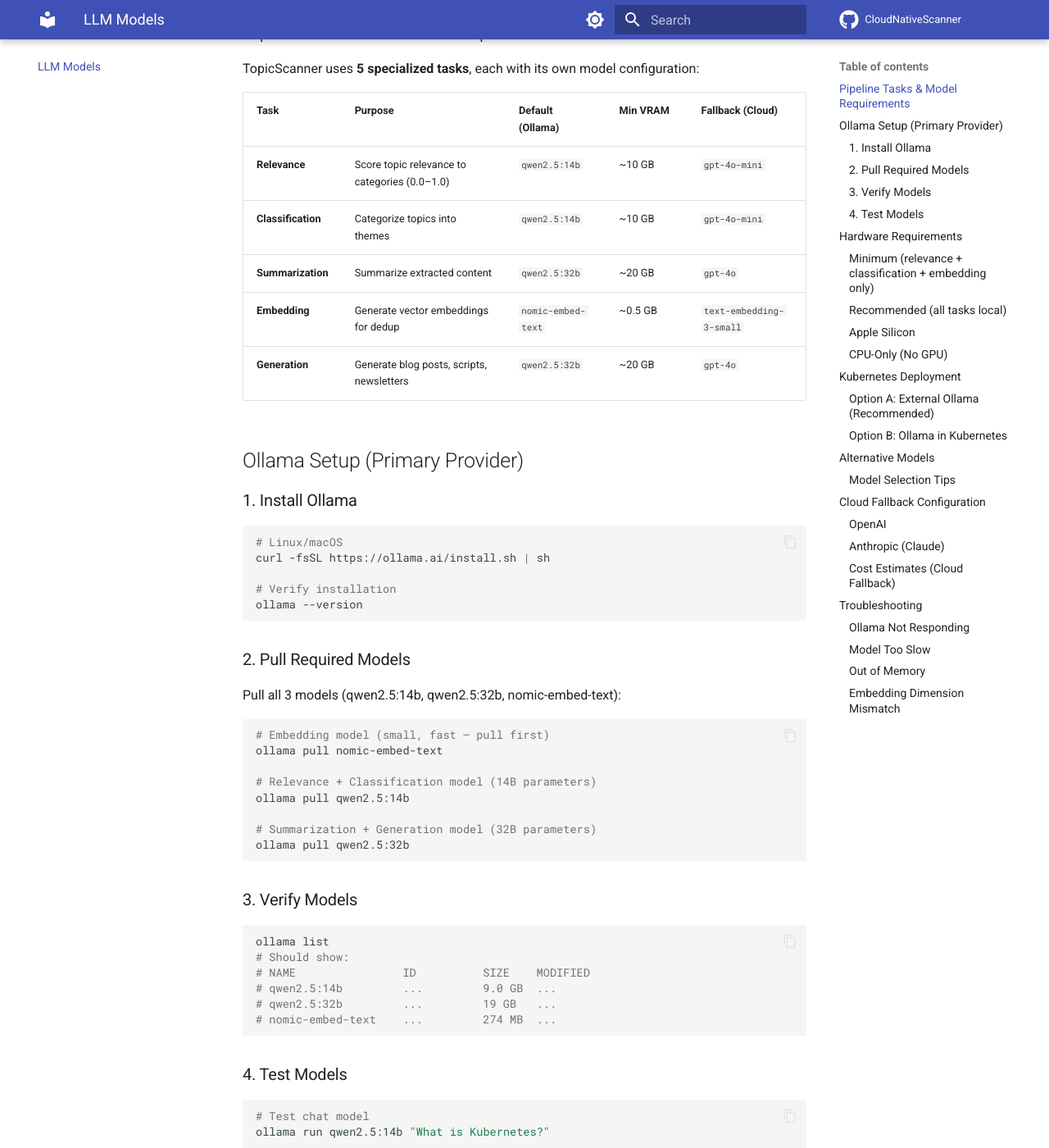
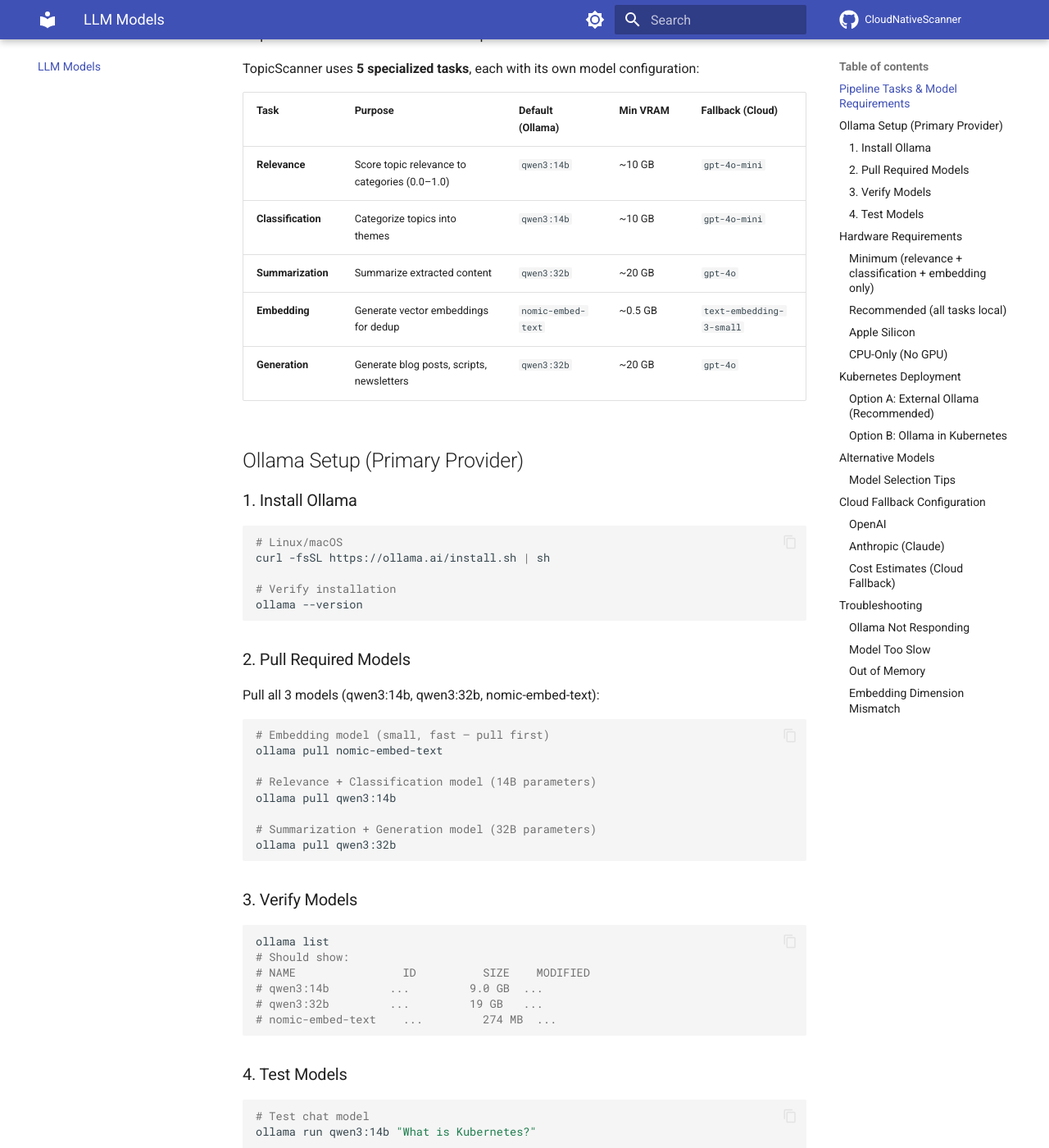
Before and after one commit to henrikrexed/CloudNativeScanner, an MkDocs documentation site: the page built from docs/llm-models.md, in a window 1280 px wide and 1400 px high, scrolled down 299 px. Shown: the whole window at 82% size. Built offline with MkDocs 1.6.1 and Material for MkDocs 9.7.7, drawn with Linux system fonts in a browser that asks for light colours; comment, search, counter and statistics services are not loaded; some of the changed text lies outside the part shown.

Commit message:
docs: update LLM models from qwen2.5 to qwen3

````diff
--- a/docs/llm-models.md
+++ b/docs/llm-models.md
@@ -8,11 +8,11 @@
 
 | Task | Purpose | Default (Ollama) | Min VRAM | Fallback (Cloud) |
 |------|---------|-------------------|----------|-------------------|
-| **Relevance** | Score topic relevance to categories (0.0–1.0) | `qwen2.5:14b` | ~10 GB | `gpt-4o-mini` |
-| **Classification** | Categorize topics into themes | `qwen2.5:14b` | ~10 GB | `gpt-4o-mini` |
-| **Summarization** | Summarize extracted content | `qwen2.5:32b` | ~20 GB | `gpt-4o` |
+| **Relevance** | Score topic relevance to categories (0.0–1.0) | `qwen3:14b` | ~10 GB | `gpt-4o-mini` |
+| **Classification** | Categorize topics into themes | `qwen3:14b` | ~10 GB | `gpt-4o-mini` |
+| **Summarization** | Summarize extracted content | `qwen3:32b` | ~20 GB | `gpt-4o` |
 | **Embedding** | Generate vector embeddings for dedup | `nomic-embed-text` | ~0.5 GB | `text-embedding-3-small` |
-| **Generation** | Generate blog posts, scripts, newsletters | `qwen2.5:32b` | ~20 GB | `gpt-4o` |
+| **Generation** | Generate blog posts, scripts, newsletters | `qwen3:32b` | ~20 GB | `gpt-4o` |
 
 ## Ollama Setup (Primary Provider)
 
@@ -28,17 +28,17 @@
 
 ### 2. Pull Required Models
 
-Pull all 3 models (qwen2.5:14b, qwen2.5:32b, nomic-embed-text):
+Pull all 3 models (qwen3:14b, qwen3:32b, nomic-embed-text):
 
 ```bash
 # Embedding model (small, fast — pull first)
 ollama pull nomic-embed-text
 
 # Relevance + Classification model (14B parameters)
-ollama pull qwen2.5:14b
+ollama pull qwen3:14b
 
 # Summarization + Generation model (32B parameters)
-ollama pull qwen2.5:32b
+ollama pull qwen3:32b
 ```
 
 ### 3. Verify Models
@@ -47,8 +47,8 @@
 ollama list
 # Should show:
 # NAME                ID          SIZE    MODIFIED
-# qwen2.5:14b         ...         9.0 GB  ...
-# qwen2.5:32b         ...         19 GB   ...
+# qwen3:14b         ...         9.0 GB  ...
+# qwen3:32b         ...         19 GB   ...
 # nomic-embed-text    ...         274 MB  ...
 ```
 
@@ -56,7 +56,7 @@
 
 ```bash
 # Test chat model
-ollama run qwen2.5:14b "What is Kubernetes?"
+ollama run qwen3:14b "What is Kubernetes?"
 
 # Test embedding model
 curl http://localhost:11434/api/embed -d '{"model":"nomic-embed-text","input":"test"}'
@@ -68,7 +68,7 @@
 
 - **GPU:** 12 GB VRAM (e.g., RTX 3060 12GB, RTX 4070)
 - **RAM:** 16 GB system RAM
-- **Models:** `qwen2.5:14b` + `nomic-embed-text`
+- **Models:** `qwen3:14b` + `nomic-embed-text`
 - **Note:** Summarization and generation will fall back to cloud provider
 
 ### Recommended (all tasks local)
@@ -90,8 +90,8 @@
 Ollama can run on CPU but will be significantly slower:
 
 - `nomic-embed-text`: Fast on CPU (~100ms per embedding)
-- `qwen2.5:14b`: Usable (~10-30s per response)
-- `qwen2.5:32b`: Very slow (~60-120s per response) — recommend cloud fallback
+- `qwen3:14b`: Usable (~10-30s per response)
+- `qwen3:32b`: Very slow (~60-120s per response) — recommend cloud fallback
 
 ## Kubernetes Deployment
 
@@ -170,8 +170,8 @@
 
 ```bash
 kubectl exec -it deploy/ollama -- ollama pull nomic-embed-text
-kubectl exec -it deploy/ollama -- ollama pull qwen2.5:14b
-kubectl exec -it deploy/ollama -- ollama pull qwen2.5:32b
+kubectl exec -it deploy/ollama -- ollama pull qwen3:14b
+kubectl exec -it deploy/ollama -- ollama pull qwen3:32b
 ```
 
 ## Alternative Models
@@ -182,16 +182,16 @@
 |------|-------------|-------------|
 | Relevance | `LLM_OLLAMA_MODEL_RELEVANCE` | `llama3.1:8b`, `mistral:7b`, `gemma2:9b` |
 | Classification | `LLM_OLLAMA_MODEL_CLASSIFICATION` | `llama3.1:8b`, `mistral:7b`, `gemma2:9b` |
-| Summarization | `LLM_OLLAMA_MODEL_SUMMARIZATION` | `llama3.1:70b`, `qwen2.5:72b`, `mixtral:8x7b` |
+| Summarization | `LLM_OLLAMA_MODEL_SUMMARIZATION` | `llama3.1:70b`, `qwen3:72b`, `mixtral:8x7b` |
 | Embedding | `LLM_OLLAMA_MODEL_EMBEDDING` | `mxbai-embed-large`, `all-minilm` |
-| Generation | `LLM_OLLAMA_MODEL_GENERATION` | `llama3.1:70b`, `qwen2.5:72b`, `mixtral:8x7b` |
+| Generation | `LLM_OLLAMA_MODEL_GENERATION` | `llama3.1:70b`, `qwen3:72b`, `mixtral:8x7b` |
 
 ### Model Selection Tips
 
 - **Smaller models** (7-8B): Faster, less VRAM, slightly lower quality. Good for relevance/classification.
 - **Larger models** (32-72B): Better quality for summarization and content generation. Need more VRAM.
 - **Embedding models**: `nomic-embed-text` is the best balance of quality/speed. `mxbai-embed-large` is slightly better but larger.
-- **Quantization**: Ollama models are quantized (Q4_K_M by default). For better quality at the cost of more VRAM, use `qwen2.5:14b-instruct-fp16`.
+- **Quantization**: Ollama models are quantized (Q4_K_M by default). For better quality at the cost of more VRAM, use `qwen3:14b-instruct-fp16`.
 
 ## Cloud Fallback Configuration
 
@@ -258,7 +258,7 @@
 
 ### Out of Memory
 
-- Use smaller models: replace `qwen2.5:32b` with `qwen2.5:14b` for summarization/generation
+- Use smaller models: replace `qwen3:32b` with `qwen3:14b` for summarization/generation
 - Enable cloud fallback for the heavy tasks (summarization, generation) and run only relevance/classification/embedding locally
 - Set `OLLAMA_NUM_PARALLEL=1` to prevent concurrent model loading
 
````
